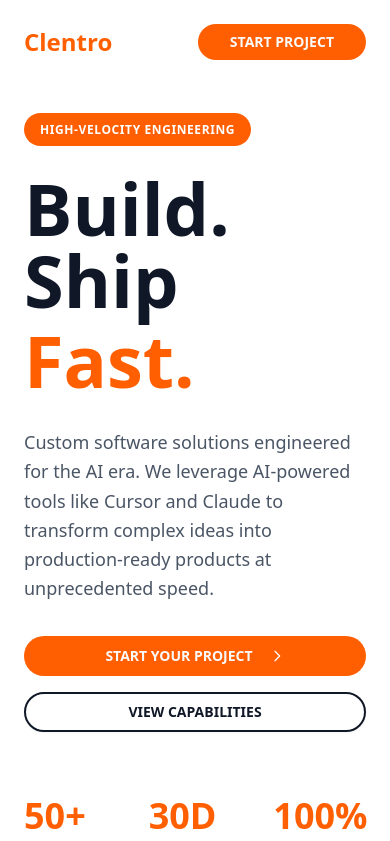
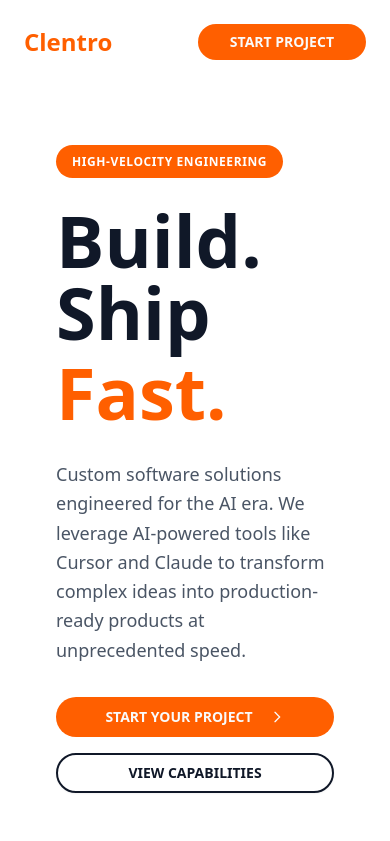
Before and after one commit to HarisChandio/clentro, a Next.js app: page / in a window 390 px wide. Shown: the top 841 px of the page. Built offline with nearby package versions, Linux system fonts and the light colour scheme.

Commit message:
feat: video

```diff
--- a/components/Header.tsx
+++ b/components/Header.tsx
@@ -2,10 +2,33 @@
 
 import { Button } from "@/components/ui/button";
 import Link from "next/link";
+import { useState, useEffect } from "react";
 
 const BRAND_COLOR = "#FF5F00";
 
 export default function Header() {
+  const [isVisible, setIsVisible] = useState(true);
+  const [lastScrollY, setLastScrollY] = useState(0);
+
+  useEffect(() => {
+    const handleScroll = () => {
+      const currentScrollY = window.scrollY;
+
+      if (currentScrollY > lastScrollY && currentScrollY > 100) {
+        // Scrolling down & past 100px
+        setIsVisible(false);
+      } else {
+        // Scrolling up
+        setIsVisible(true);
+      }
+
+      setLastScrollY(currentScrollY);
+    };
+
+    window.addEventListener('scroll', handleScroll, { passive: true });
+    return () => window.removeEventListener('scroll', handleScroll);
+  }, [lastScrollY]);
+
   const handleSmoothScroll = (e: React.MouseEvent<HTMLAnchorElement>, targetId: string) => {
     e.preventDefault();
     const element = document.getElementById(targetId);
@@ -18,7 +41,7 @@ export default function Header() {
   };
 
   return (
-    <header className="container mx-auto px-6 py-6 sticky top-0 bg-white z-50">
+    <header className={`container mx-auto px-6 py-6 sticky top-0 z-50 transition-transform duration-300 ${isVisible ? 'translate-y-0' : '-translate-y-full'}`}>
       <div className="flex items-center justify-between">
         {/* Logo Space - User will add logo */}
         <Link href="/" className="flex items-center">
--- a/components/HeroSection.tsx
+++ b/components/HeroSection.tsx
@@ -4,10 +4,27 @@ const BRAND_COLOR = "#FF5F00";
 
 export default function HeroSection() {
   return (
-    <section className="container mx-auto px-6 py-8 md:py-8">
-      <div className="grid md:grid-cols-2 gap-12 items-center">
-        {/* Left Content */}
-        <div className="space-y-8">
+    <section className="relative min-h-screen w-full overflow-hidden">
+      {/* Video Background - Hidden on mobile */}
+      <div className="absolute inset-0 w-full h-full hidden md:block">
+        <video
+          autoPlay
+          loop
+          muted
+          playsInline
+          className="absolute inset-0 w-full h-full object-cover"
+        >
+          <source src="/assets/website_loop_animation.mp4" type="video/mp4" />
+        </video>
+        {/* Overlay to make content more readable */}
+        <div className="absolute inset-0 bg-black/20"></div>
+      </div>
+
+      {/* Content Overlay */}
+      <div className="relative z-10 container mx-auto px-6 py-8 md:py-16 min-h-screen flex items-center">
+        <div className="max-w-3xl">
+          {/* Content */}
+          <div className="space-y-8  md:bg-none p-8 md:p-12 rounded-2xl backdrop-blur-sm">
           {/* Badge */}
           <div className="inline-block">
             <span
@@ -100,68 +117,7 @@ export default function HeroSection() {
             </div>
           </div>
         </div>
-
-        {/* Right Content - 3D Wireframe */}
-        {/* <div className="flex items-center justify-center">
-          <div className="relative w-full max-w-md aspect-square">
-            <svg
-              viewBox="0 0 400 300"
-              className="w-full h-full"
-              style={{ filter: 'drop-shadow(0 20px 40px rgba(255, 95, 0, 0.1))' }}
-            >
-
-              <defs>
-                <pattern id="grid" width="20" height="20" patternUnits="userSpaceOnUse">
-                  <path
-                    d="M 20 0 L 0 0 0 20"
-                    fill="none"
-                    stroke={BRAND_COLOR}
-                    strokeWidth="0.5"
-                  />
-                </pattern>
-              </defs>
-
-
-              <g transform="translate(200, 150) rotate(-15) skewY(15)">
-                <rect
-                  x="-150"
-                  y="-100"
-                  width="300"
-                  height="200"
-                  fill="url(#grid)"
-                  stroke={BRAND_COLOR}
-                  strokeWidth="2"
-                />
-
-                <line x1="-150" y1="-100" x2="150" y2="100" stroke={BRAND_COLOR} strokeWidth="0.5" />
-                <line x1="150" y1="-100" x2="-150" y2="100" stroke={BRAND_COLOR} strokeWidth="0.5" />
-
-                {Array.from({ length: 15 }).map((_, i) => (
-                  <line
-                    key={`h-${i}`}
-                    x1="-150"
-                    y1={-100 + i * 15}
-                    x2="150"
-                    y2={-100 + i * 15}
-                    stroke={BRAND_COLOR}
-                    strokeWidth="0.5"
-                  />
-                ))}
-                {Array.from({ length: 20 }).map((_, i) => (
-                  <line
-                    key={`v-${i}`}
-                    x1={-150 + i * 15}
-                    y1="-100"
-                    x2={-150 + i * 15}
-                    y2="100"
-                    stroke={BRAND_COLOR}
-                    strokeWidth="0.5"
-                  />
-                ))}
-              </g>
-            </svg>
-          </div>
-        </div> */}
+        </div>
       </div>
     </section>
   );
```
Also changed, not shown: app/icon.png (added), 1 other file (tests, documents, lock files or other folders).
